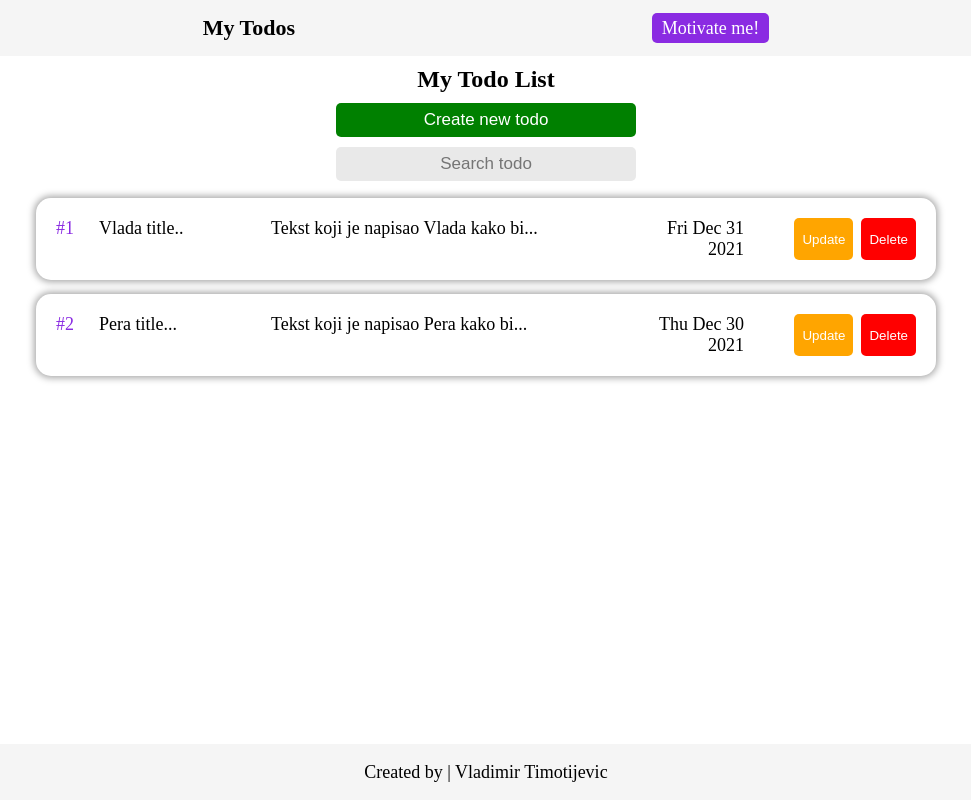
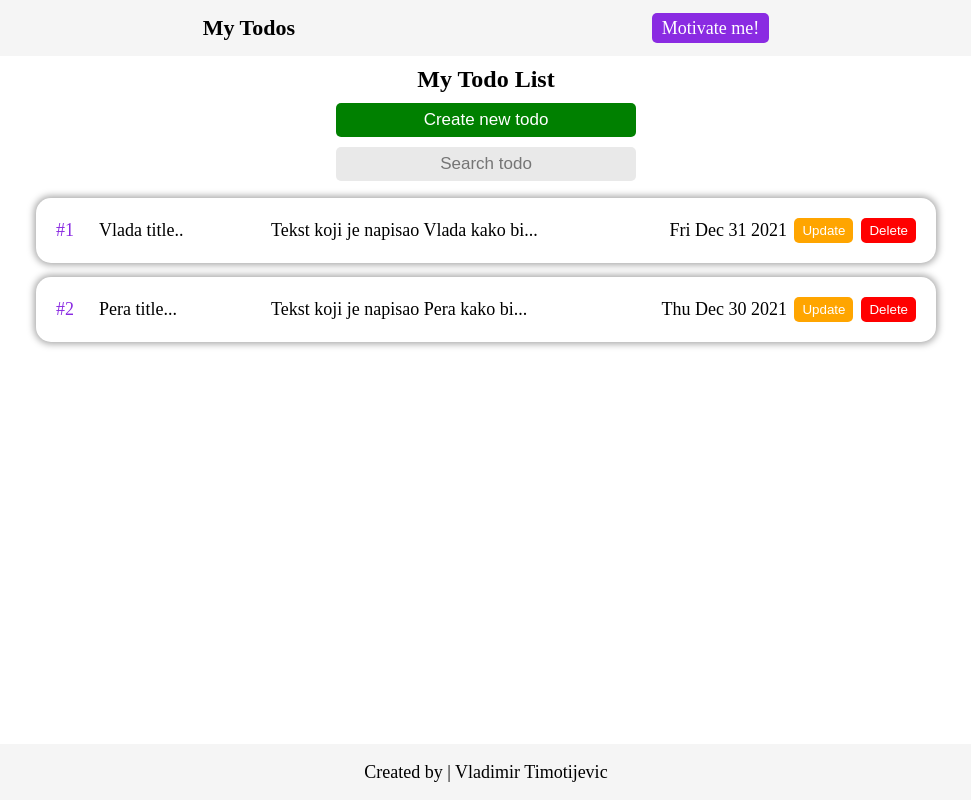
Before and after one commit to TimotijevicVlada/Todo_React_TypeScript-CRUD-, a React (Create React App) app: page / in a window 1280 px wide. Shown: the whole page, without its empty margins (154-1125 px from the left). Built offline with nearby package versions, Linux system fonts and the light colour scheme.

Commit message:
Deleting unnesecery TS props

```diff
--- a/src/components/CreateTodo.tsx
+++ b/src/components/CreateTodo.tsx
@@ -48,6 +48,9 @@ const CreateTodo = ({ todos, setTodos, setCreateFormVisible }: CreateProps) => {
                 completed: false
             }])
             setSuccessMessage(true);
+            setTimeout(() => {
+                setCreateFormVisible(false);
+            }, 2000)
         },
     });
 
--- a/src/components/Todo.tsx
+++ b/src/components/Todo.tsx
@@ -3,13 +3,7 @@ import { TodosProps } from "./types/Types";
 import DeleteWindow from "./DeleteWindow";
 
 type TodoProps = {
-    todos: {
-        id: number
-        title: string
-        description: string
-        date: string
-        completed: boolean
-    }[]
+    todos: TodosProps[]
     setTodos: (value: React.SetStateAction<TodosProps[]>) => void
     setItemForUpdate: React.Dispatch<React.SetStateAction<TodosProps[]>>
     setUpdateFormVisible: React.Dispatch<React.SetStateAction<boolean>>
--- a/src/components/Todos.tsx
+++ b/src/components/Todos.tsx
@@ -39,7 +39,7 @@ const Todos = () => {
 
             {crateFormVisible && <CreateTodo todos={todos} setTodos={setTodos} setCreateFormVisible={setCreateFormVisible} />}
 
-            {updateFormVisible && <UpdateTodo itemForUpdate={itemForUpdate} todos={todos} setTodos={setTodos}/> }
+            {updateFormVisible && <UpdateTodo itemForUpdate={itemForUpdate} todos={todos} setTodos={setTodos} setUpdateFormVisible={setUpdateFormVisible}/> }
         </div>
     )
 }
--- a/src/components/UpdateTodo.tsx
+++ b/src/components/UpdateTodo.tsx
@@ -7,9 +7,10 @@ type UpdateProps = {
     itemForUpdate: TodosProps[]
     todos: TodosProps[]
     setTodos: React.Dispatch<React.SetStateAction<TodosProps[]>>
+    setUpdateFormVisible : React.Dispatch<React.SetStateAction<boolean>>
 }
 
-const UpdateTodo = ({ itemForUpdate, todos, setTodos }: UpdateProps) => {
+const UpdateTodo = ({ itemForUpdate, todos, setTodos, setUpdateFormVisible }: UpdateProps) => {
 
     const [successMessage, setSuccessMessage] = useState<boolean>(false);
 
@@ -31,6 +32,9 @@ const UpdateTodo = ({ itemForUpdate, todos, setTodos }: UpdateProps) => {
                 } : item);
                 setTodos(updatedTodos);
                 setSuccessMessage(true);
+                setTimeout(() => {
+                    setUpdateFormVisible(false);
+                }, 2000)
         },
     });
 
--- a/src/style/App.css
+++ b/src/style/App.css
@@ -71,6 +71,9 @@
   display: -webkit-box;
   display: -ms-flexbox;
   display: flex;
+  -webkit-box-align: center;
+      -ms-flex-align: center;
+          align-items: center;
   -webkit-box-pack: justify;
       -ms-flex-pack: justify;
           justify-content: space-between;
@@ -99,12 +102,12 @@
 }
 
 .App .todos_wrapper .todos .todo .date {
-  width: 10%;
+  width: 15%;
   text-align: right;
 }
 
 .App .todos_wrapper .todos .todo .events {
-  width: 20%;
+  width: 15%;
   display: -webkit-box;
   display: -ms-flexbox;
   display: flex;
--- a/src/style/App.scss
+++ b/src/style/App.scss
@@ -47,6 +47,7 @@
            padding: 20px;
            border-radius: 15px;
            display: flex;
+           align-items: center;
            justify-content: space-between;
            cursor: pointer;
            font-size: 18px;
@@ -65,11 +66,11 @@
              width: 45%;
            }
            .date {
-             width: 10%;
+             width: 15%;
              text-align: right;
            }
            .events {
-             width: 20%;
+             width: 15%;
              display: flex;
              justify-content: flex-end;
              .update_btn {
```
Also changed, not shown: 1 other file (tests, documents, lock files or other folders).
